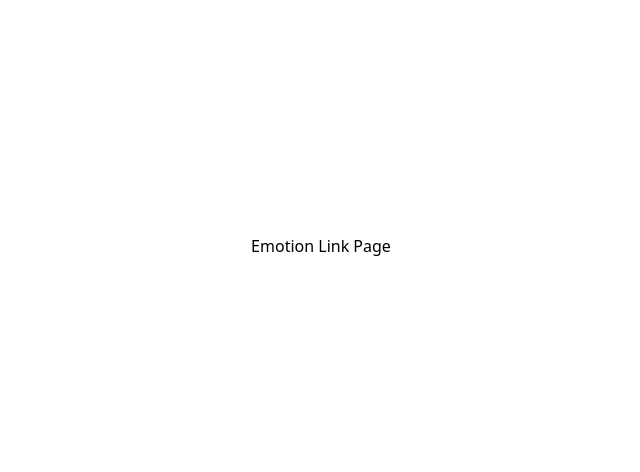
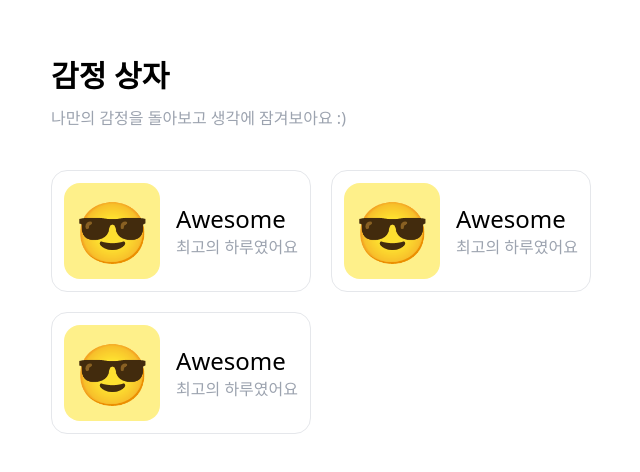
Before and after one commit to yugenius0213/GDSC-SPACE-STUDY-ASSIGNMENT-VER2, a React (Vite) app in the folder YuJin/react-ts/: page /emotions in a window 1280 px wide. Shown: the part 154-626 px from the top of the page, without its empty margins (319-959 px from the left). Built offline with nearby package versions, Linux system fonts and the light colour scheme.

Commit message:
feat: add emotion grid style

```diff
--- a/YuJin/react-ts/src/app/emotions/page.tsx
+++ b/YuJin/react-ts/src/app/emotions/page.tsx
@@ -1,3 +1,41 @@
 export default function EmotionLinkPage() {
-    return <>Emotion Link Page</>
+    return (
+        <div className="flex flex-col gap-10">
+            <div className="flex flex-col items-star gap-3">
+                <h1 className="text-3xl font-semibold">감정 상자</h1>
+                <h2 className="text-primary-gray">나만의 감정을 돌아보고 생각에 잠겨보아요 :)</h2>
+            </div>
+            <div className="grid grid-cols-2 gap-5">
+                <div className="flex flex-row gap-4 border p-3 rounded-2xl">
+                    <div className="flex items-center justify-center  w-24 h-24 bg-yellow-200 rounded-2xl text-6xl">
+                        😎
+                    </div>
+                    <div className="flex flex-col items-start justify-center">
+                        <h1 className="text-2xl font-medium">Awesome</h1>
+                        <h2 className="text-primary-gray">최고의 하루였어요</h2>
+                    </div>
+                </div>
+
+                <div className="flex flex-row gap-4 border p-3 rounded-2xl">
+                    <div className="flex items-center justify-center  w-24 h-24 bg-yellow-200 rounded-2xl text-6xl">
+                        😎
+                    </div>
+                    <div className="flex flex-col items-start justify-center">
+                        <h1 className="text-2xl font-medium">Awesome</h1>
+                        <h2 className="text-primary-gray">최고의 하루였어요</h2>
+                    </div>
+                </div>
+
+                <div className="flex flex-row gap-4 border p-3 rounded-2xl">
+                    <div className="flex items-center justify-center  w-24 h-24 bg-yellow-200 rounded-2xl text-6xl">
+                        😎
+                    </div>
+                    <div className="flex flex-col items-start justify-center">
+                        <h1 className="text-2xl font-medium">Awesome</h1>
+                        <h2 className="text-primary-gray">최고의 하루였어요</h2>
+                    </div>
+                </div>
+            </div>
+        </div>
+    )
 }
```
